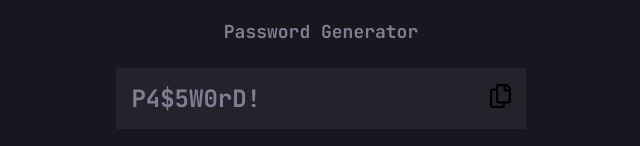
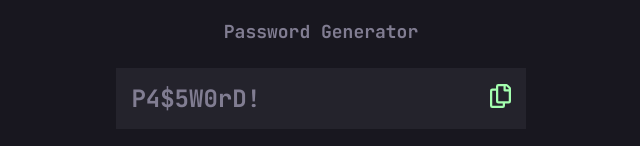
Before and after one commit to spomberg/password-generator, a React (Create React App) app: page / in a window 1280 px wide. Shown: the top 146 px of the page, without its empty margins (319-959 px from the left). Built offline with nearby package versions, Linux system fonts and the light colour scheme.

Commit message:
Change img to svg

```diff
--- a/src/components/TextField/TextField.scss
+++ b/src/components/TextField/TextField.scss
@@ -28,12 +28,16 @@
       align-self: center;
       font-size: 12px;
       color: $title-color;
-      margin-right: 15%;
+      margin-right: 10%;
     }
 
-    img {
-      width: 15%;
+    svg {
       cursor: pointer;
+      fill: $strong;
+
+      &:hover {
+        fill: $font-color;
+      }
     }
   }
 }
```
